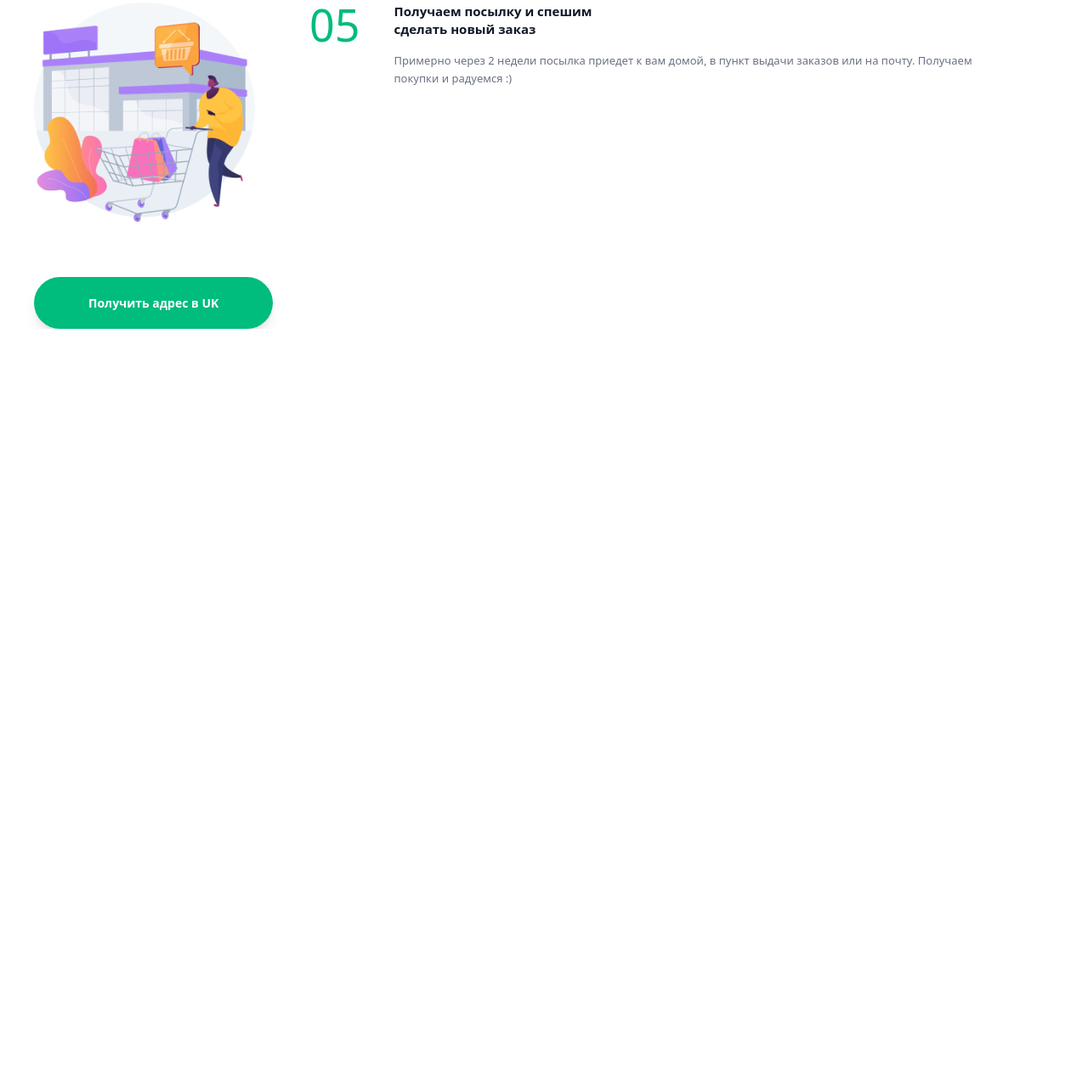
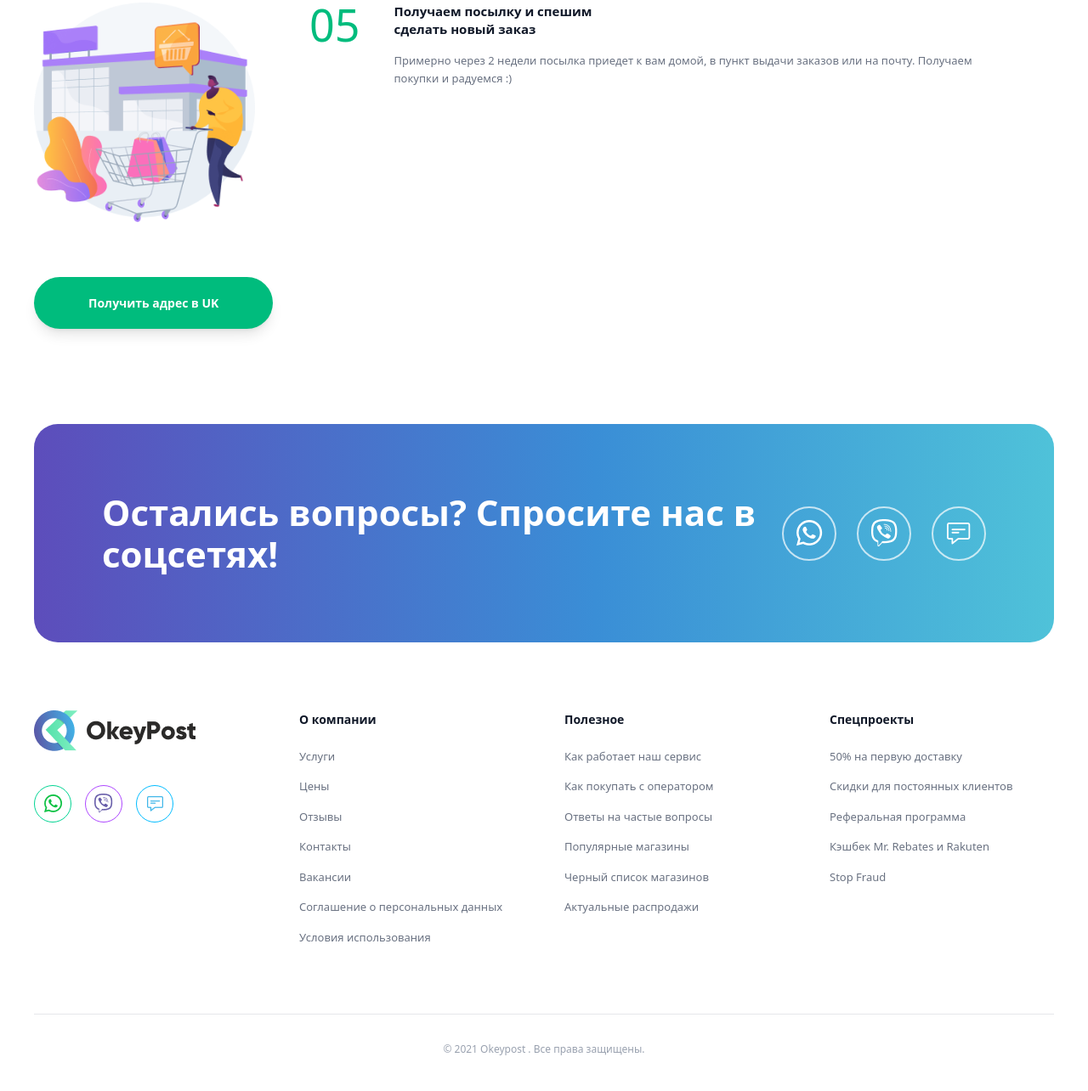
Before and after one commit to rizoshka12210/homework-14, a website: page page2.html in a window 1280 px wide. Shown: the part 2122-3406 px from the top of the page at 85% size. Before the commit the page ends 2509 px from the top, so only its background shows below. Drawn offline with Linux system fonts and the light colour scheme.

Commit message:
tred: footer

```diff
--- a/page2.html
+++ b/page2.html
@@ -248,5 +248,106 @@
     Получить адрес в UK
   </button>
 </section>
+
+<!-- QUESTIONS BANNER -->
+<section class="mt-28 max-w-[1280px] mx-auto px-10">
+  <div
+    class="w-full rounded-[28px] overflow-hidden px-20 py-20 flex items-center justify-between"
+    style="background: linear-gradient(90deg, #5d4dbb 0%, #3a8ed6 55%, #4fc2d9 100%);"
+  >
+    <h2 class="text-white text-[42px] font-extrabold leading-[1.15]">
+      Остались вопросы? Спросите нас в соцсетях!
+    </h2>
+
+    <div class="flex gap-6">
+      <div class="w-[64px] h-[64px] rounded-full border-2 border-white/70 flex items-center justify-center">
+        <img src="./photo/Vector-2.png" alt="">
+      </div>
+
+      <div class="w-[64px] h-[64px] rounded-full border-2 border-white/70 flex items-center justify-center">
+        <img src="./photo/Group-2.png" alt="">
+      </div>
+
+      <div class="w-[64px] h-[64px] rounded-full border-2 border-white/70 flex items-center justify-center">
+        <img src="./photo/Group 27-2.png" alt="">
+      </div>
+    </div>
+  </div>
+</section>
+
+
+<!-- FOOTER -->
+<footer class="mt-20 max-w-[1280px] mx-auto px-10 pb-10">
+  <div class="grid grid-cols-4 gap-12 items-start">
+
+    <!-- logo + socials -->
+    <div>
+      <div class="flex items-center gap-3">
+        <img src="./photo/_2243895274448.png" alt="">
+      </div>
+
+      <div class="mt-10 flex gap-4">
+        <div class="w-[44px] h-[44px] rounded-full border border-emerald-400 flex items-center justify-center text-emerald-500">
+          <img src="./photo/Vector.png" alt="">
+        </div>
+        <div class="w-[44px] h-[44px] rounded-full border border-purple-500 flex items-center justify-center text-blue-500">
+          <img src="./photo/Group.png" alt="">
+        </div>
+        <div class="w-[44px] h-[44px] rounded-full border border-sky-400 flex items-center justify-center text-sky-500">
+          <img src="./photo/Group 27.png" alt="">
+        </div>
+      </div>
+    </div>
+
+    <!-- column 1 -->
+    <div>
+      <h4 class="font-bold text-[14px] text-gray-900">
+        О компании
+      </h4>
+      <ul class="mt-6 space-y-4 text-gray-500 text-[13px]">
+        <li>Услуги</li>
+        <li>Цены</li>
+        <li>Отзывы</li>
+        <li>Контакты</li>
+        <li>Вакансии</li>
+        <li>Соглашение о персональных данных</li>
+        <li>Условия использования</li>
+      </ul>
+    </div>
+
+    <!-- column 2 -->
+    <div>
+      <h4 class="font-bold text-[14px] text-gray-900">
+        Полезное
+      </h4>
+      <ul class="mt-6 space-y-4 text-gray-500 text-[13px]">
+        <li>Как работает наш сервис</li>
+        <li>Как покупать с оператором</li>
+        <li>Ответы на частые вопросы</li>
+        <li>Популярные магазины</li>
+        <li>Черный список магазинов</li>
+        <li>Актуальные распродажи</li>
+      </ul>
+    </div>
+
+    <!-- column 3 -->
+    <div>
+      <h4 class="font-bold text-[14px] text-gray-900">
+        Спецпроекты
+      </h4>
+      <ul class="mt-6 space-y-4 text-gray-500 text-[13px]">
+        <li>50% на первую доставку</li>
+        <li>Скидки для постоянных клиентов</li>
+        <li>Реферальная программа</li>
+        <li>Кэшбек Mr. Rebates и Rakuten</li>
+        <li>Stop Fraud</li>
+      </ul>
+    </div>
+  </div>
+
+  <div class="mt-20 border-t border-gray-200 pt-8 text-center text-gray-400 text-[12px]">
+    © 2021 Okeypost . Все права защищены.
+  </div>
+</footer>
 </body>
 </html>
```
Also changed, not shown: page1.html (+1 -1 lines), photo/Group 27-2.png (added), photo/Group-2.png (added), photo/Vector-2.png (added), src/output.css.
